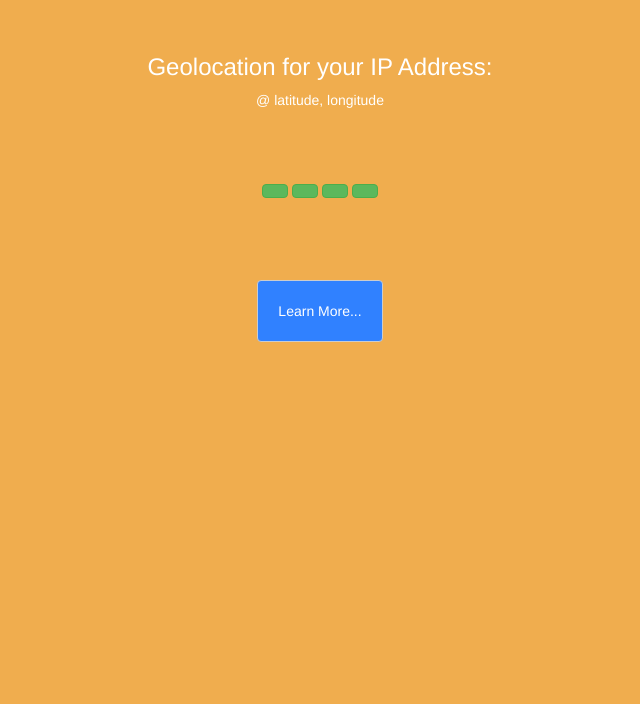
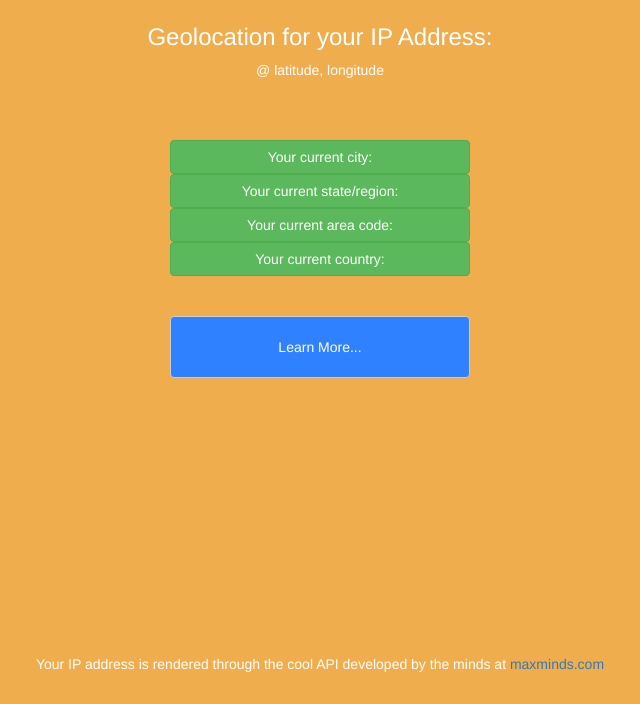
Before and after one commit to andrewdc92/ip-tracker, a website: page index.html in a window 1280 px wide. Shown: the part 96-800 px from the top of the page, without its empty margins (320-960 px from the left). Drawn offline with nearby package versions, Linux system fonts and the light colour scheme; some packages are replaced by stand-ins of ours; no server answers; a script that the page names is missing.

Commit message:
added and styled footer

```diff
--- a/index.html
+++ b/index.html
@@ -31,7 +31,7 @@
       </div>
 
       <div ng-controller="ModalDemoCtrl as $ctrl">
-      <script type="text/ng-template" id="myModalContent.html">
+        <script type="text/ng-template" id="myModalContent.html">
           <div class="modal-header">
               <h3 class="modal-title" id="modal-title">Your IP address can be used for...</h3>
           </div>
@@ -57,14 +57,15 @@
               <button class="btn btn-primary" type="button" ng-click="$ctrl.ok()">OK</button>
               <button class="btn btn-warning" type="button" ng-click="$ctrl.cancel()">Cancel</button>
           </div>
-      </script>
+        </script>
+
+        <center><button id="modalBtn" type="button" class="btn btn-default" ng-click="$ctrl.open('lg')">Learn More...</button><center>
+      </div>
 
 
-      <center><button id="modalBtn" type="button" class="btn btn-default" ng-click="$ctrl.open('lg')">Learn More...</button><center>
   </div>
-
-
-    </div>
-
+    <footer>
+        <p>Your IP address is rendered through the cool API developed by the minds at <a href="maxminds.com"> maxminds.com </a></p>
+    </footer>
   </body>
 </html>
--- a/styles/main.css
+++ b/styles/main.css
@@ -11,12 +11,13 @@ h1, h3 {
 }
 
 .btn {
-display: inline-block;
+display: block;
 font: white;
+width: 300px;
 }
 
 div {
-  padding: 20px;
+  padding: 10px;
 }
 
 #modalBtn {
@@ -29,3 +30,14 @@ div {
 body {
   background-color: #f0ad4e;
 }
+
+footer {
+  color: white;
+  text-align: center;
+  padding-top: 10px;
+  padding-bottom: 0px;
+  position:fixed;
+  bottom:0;
+  width:100%;
+  /*position: fixed;*/
+}
--- a/templates/ipCardTemplate.html
+++ b/templates/ipCardTemplate.html
@@ -4,9 +4,9 @@
     <h3> Geolocation for your IP Address: {{ipDirController.data.ip}} </h3>
       <p1> @ {{ipDirController.data.latitude}} latitude, {{ipDirController.data.longitude}} longitude </p>
   <div>
-    <button type="button" class="btn btn btn-success">{{ipDirController.data.city}}</button>
-    <button type="button" class="btn btn btn-success">{{ipDirController.data.region_name}}</button>
-    <button type="button" class="btn btn btn-success">{{ipDirController.data.zip_code}}</button>
-    <button type="button" class="btn btn btn-success">{{ipDirController.data.country_code}}</button>
+    <button type="button" class="btn btn btn-success"> Your current city: {{ipDirController.data.city}}</button>
+    <button type="button" class="btn btn btn-success">Your current state/region: {{ipDirController.data.region_name}}</button>
+    <button type="button" class="btn btn btn-success">Your current area code:{{ipDirController.data.zip_code}}</button>
+    <button type="button" class="btn btn btn-success">Your current country: {{ipDirController.data.country_code}}</button>
   </div>
 </div></center>
```
